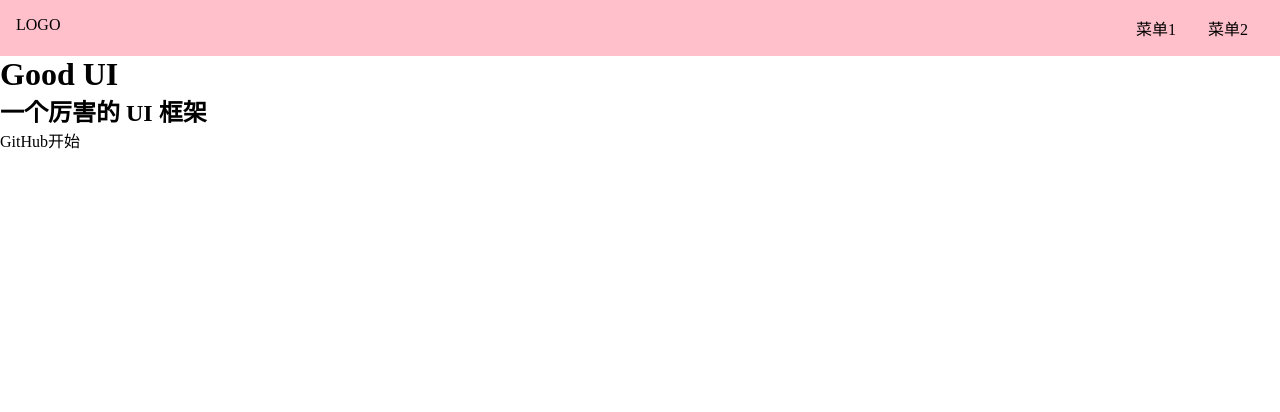
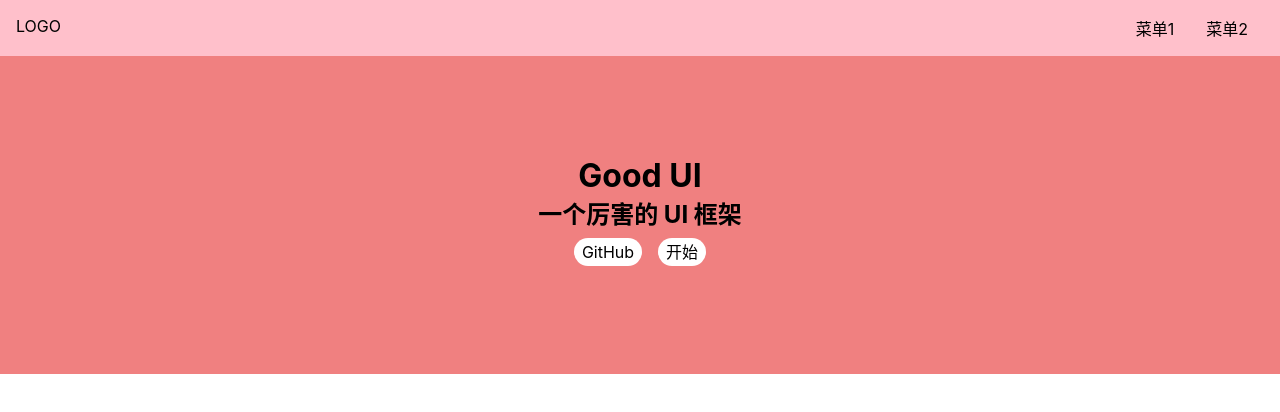
Before and after one commit to wbs99/Good-UI, a Vue app: page /doc in a window 1280 px wide. Shown: the top 412 px of the page. Built offline with nearby package versions, Linux system fonts and the light colour scheme.

Commit message:
更新 home 页面的 css

```diff
--- a/src/index.scss
+++ b/src/index.scss
@@ -11,8 +11,14 @@
 a {
   text-decoration: none;
   color: inherit;
+  cursor: pointer;
 
   &:hover {
     border-bottom: 1px solid;
   }
 }
+
+body {
+  font-size: 16px;
+  font-family: -apple-system, "Noto Sans", "Helvetica Neue", Helvetica, "Nimbus Sans L", Arial, "Liberation Sans", "PingFang SC", "Hiragino Sans GB", "Noto Sans CJK SC", "Source Han Sans SC", "Source Han Sans CN", "Microsoft YaHei", "Wenquanyi Micro Hei", "WenQuanYi Zen Hei", "ST Heiti", SimHei, "WenQuanYi Zen Hei Sharp", sans-serif;
+}
--- a/src/views/Home.vue
+++ b/src/views/Home.vue
@@ -21,6 +21,26 @@
 </script>
 
 <style lang='scss' scoped>
-
+.banner{
+  padding: 100px 0;
+  display: flex;
+  justify-content: center;
+  align-items: center;
+  flex-direction: column;
+  background: lightcoral;
+  > .actions{
+    padding: 8px 0;
+    a{
+      margin:0 8px;
+      background: #fff;
+      display: inline-block;
+      $h:28px;
+      height: $h;
+      line-height: $h;
+      border-radius:$h/2;
+      padding: 0 8px;
+    }
+  }
+}
 
 </style>
```
